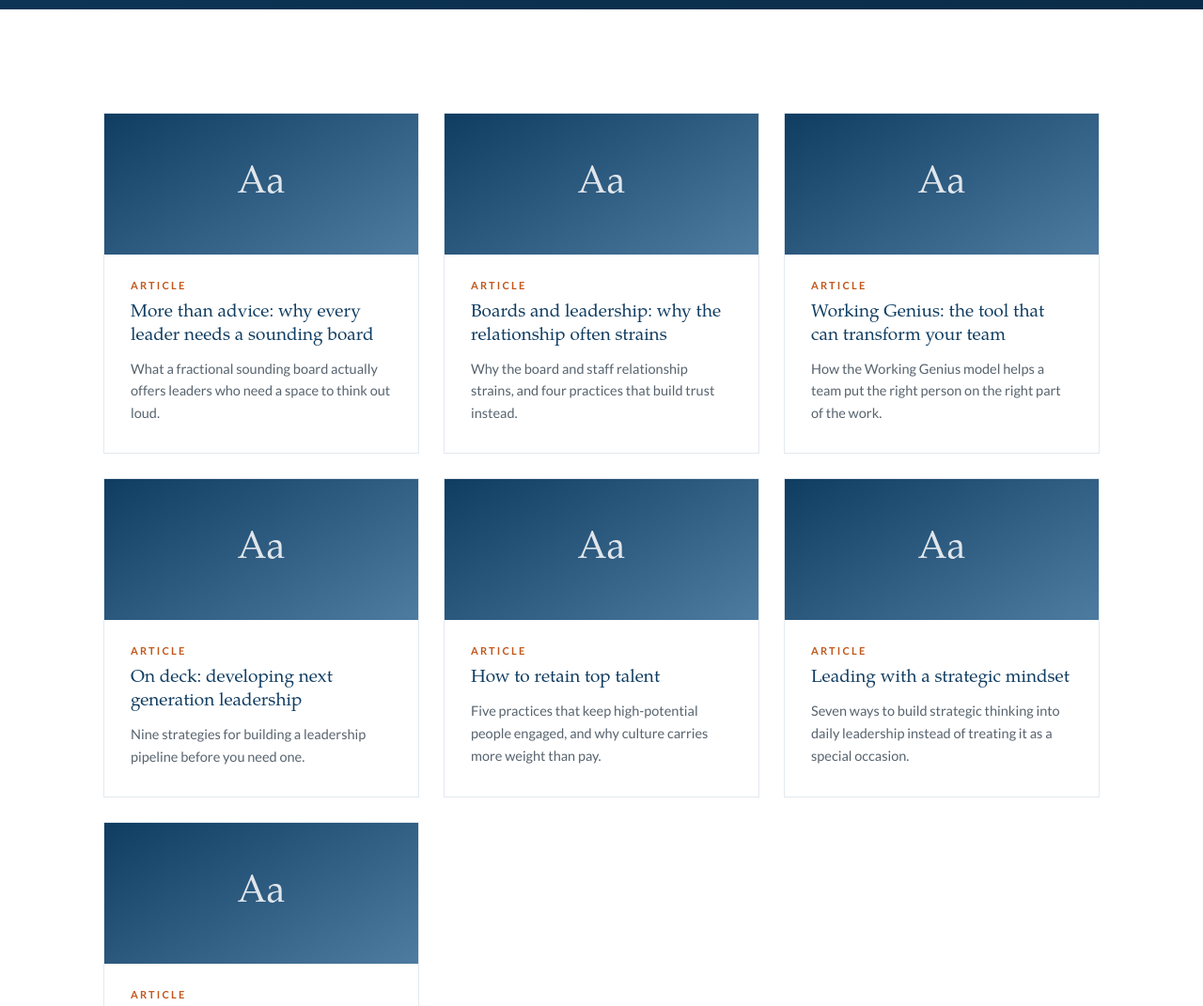
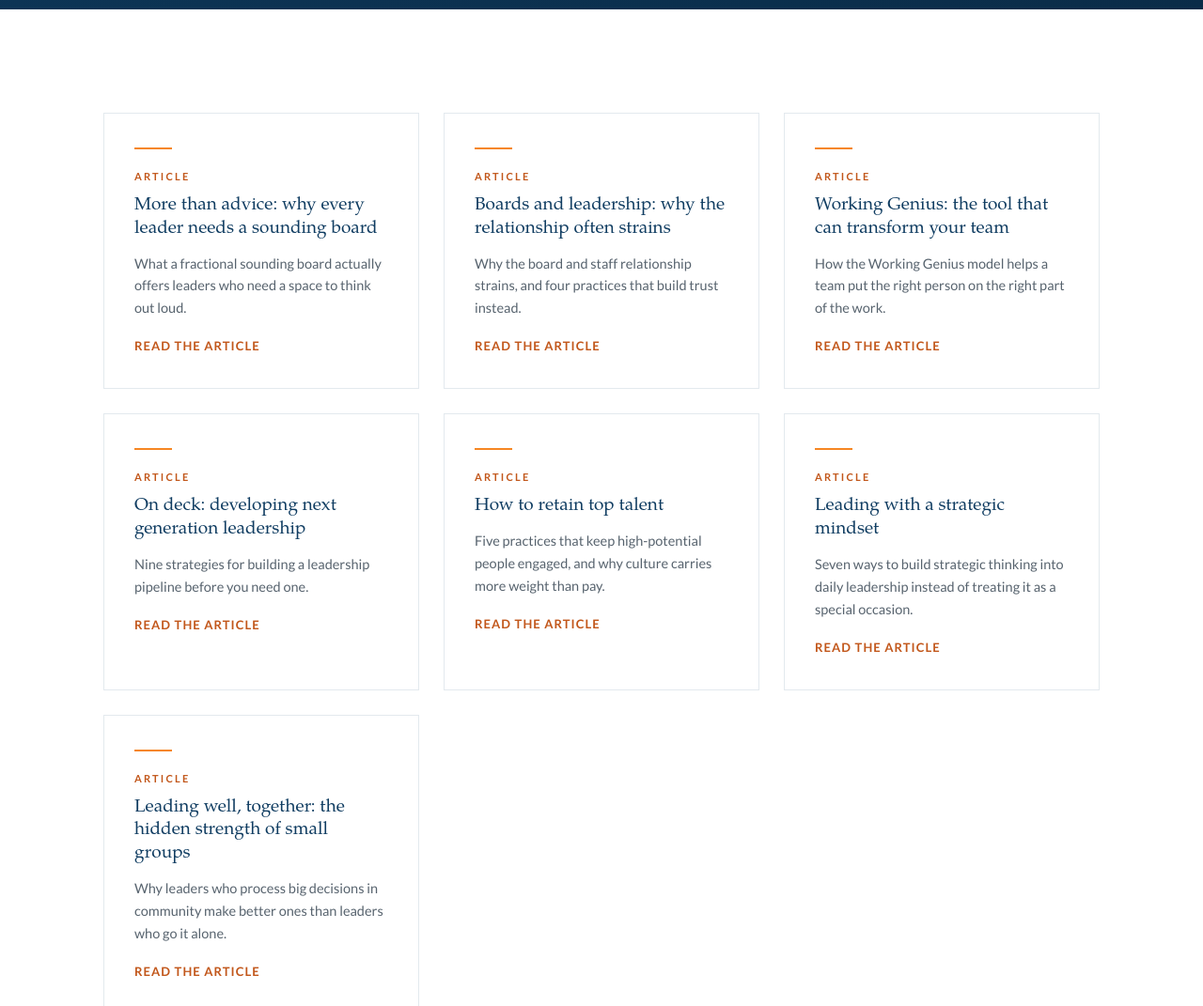
Before and after one commit to greatdaysleadership/gdl-website, a website: page articles.html in a window 1280 px wide. Shown: the part 500-1571 px from the top of the page at 94% size. Drawn offline with Linux system fonts and the light colour scheme.

Commit message:
Articles: switch feed cards to text-only insight-text style, matching News and Resources

```diff
--- a/articles.html
+++ b/articles.html
@@ -95,47 +95,54 @@
 <section>
   <div class="wrap">
     <div class="insight-grid">
-      <a class="insight reveal" href="sounding-board.html">
-        <div class="thumb"><span>Aa</span></div>
+      <a class="insight insight-text reveal" style="display:block" href="sounding-board.html">
+        <div class="accent-mark"></div>
         <div class="kind">Article</div>
         <h3>More than advice: why every leader needs a sounding board</h3>
         <p>What a fractional sounding board actually offers leaders who need a space to think out loud.</p>
+        <span class="go">Read the article</span>
       </a>
-      <a class="insight reveal" href="boards-and-leadership.html">
-        <div class="thumb"><span>Aa</span></div>
+      <a class="insight insight-text reveal" style="display:block" href="boards-and-leadership.html">
+        <div class="accent-mark"></div>
         <div class="kind">Article</div>
         <h3>Boards and leadership: why the relationship often strains</h3>
         <p>Why the board and staff relationship strains, and four practices that build trust instead.</p>
+        <span class="go">Read the article</span>
       </a>
-      <a class="insight reveal" href="working-genius-tool.html">
-        <div class="thumb"><span>Aa</span></div>
+      <a class="insight insight-text reveal" style="display:block" href="working-genius-tool.html">
+        <div class="accent-mark"></div>
         <div class="kind">Article</div>
         <h3>Working Genius: the tool that can transform your team</h3>
         <p>How the Working Genius model helps a team put the right person on the right part of the work.</p>
+        <span class="go">Read the article</span>
       </a>
-      <a class="insight reveal" href="next-generation-leadership.html">
-        <div class="thumb"><span>Aa</span></div>
+      <a class="insight insight-text reveal" style="display:block" href="next-generation-leadership.html">
+        <div class="accent-mark"></div>
         <div class="kind">Article</div>
         <h3>On deck: developing next generation leadership</h3>
         <p>Nine strategies for building a leadership pipeline before you need one.</p>
+        <span class="go">Read the article</span>
       </a>
-      <a class="insight reveal" href="retain-top-talent.html">
-        <div class="thumb"><span>Aa</span></div>
+      <a class="insight insight-text reveal" style="display:block" href="retain-top-talent.html">
+        <div class="accent-mark"></div>
         <div class="kind">Article</div>
         <h3>How to retain top talent</h3>
         <p>Five practices that keep high-potential people engaged, and why culture carries more weight than pay.</p>
+        <span class="go">Read the article</span>
       </a>
-      <a class="insight reveal" href="strategic-mindset.html">
-        <div class="thumb"><span>Aa</span></div>
+      <a class="insight insight-text reveal" style="display:block" href="strategic-mindset.html">
+        <div class="accent-mark"></div>
         <div class="kind">Article</div>
         <h3>Leading with a strategic mindset</h3>
         <p>Seven ways to build strategic thinking into daily leadership instead of treating it as a special occasion.</p>
+        <span class="go">Read the article</span>
       </a>
-      <a class="insight reveal" href="leadership-small-groups.html">
-        <div class="thumb"><span>Aa</span></div>
+      <a class="insight insight-text reveal" style="display:block" href="leadership-small-groups.html">
+        <div class="accent-mark"></div>
         <div class="kind">Article</div>
         <h3>Leading well, together: the hidden strength of small groups</h3>
         <p>Why leaders who process big decisions in community make better ones than leaders who go it alone.</p>
+        <span class="go">Read the article</span>
       </a>
     </div>
 
```
